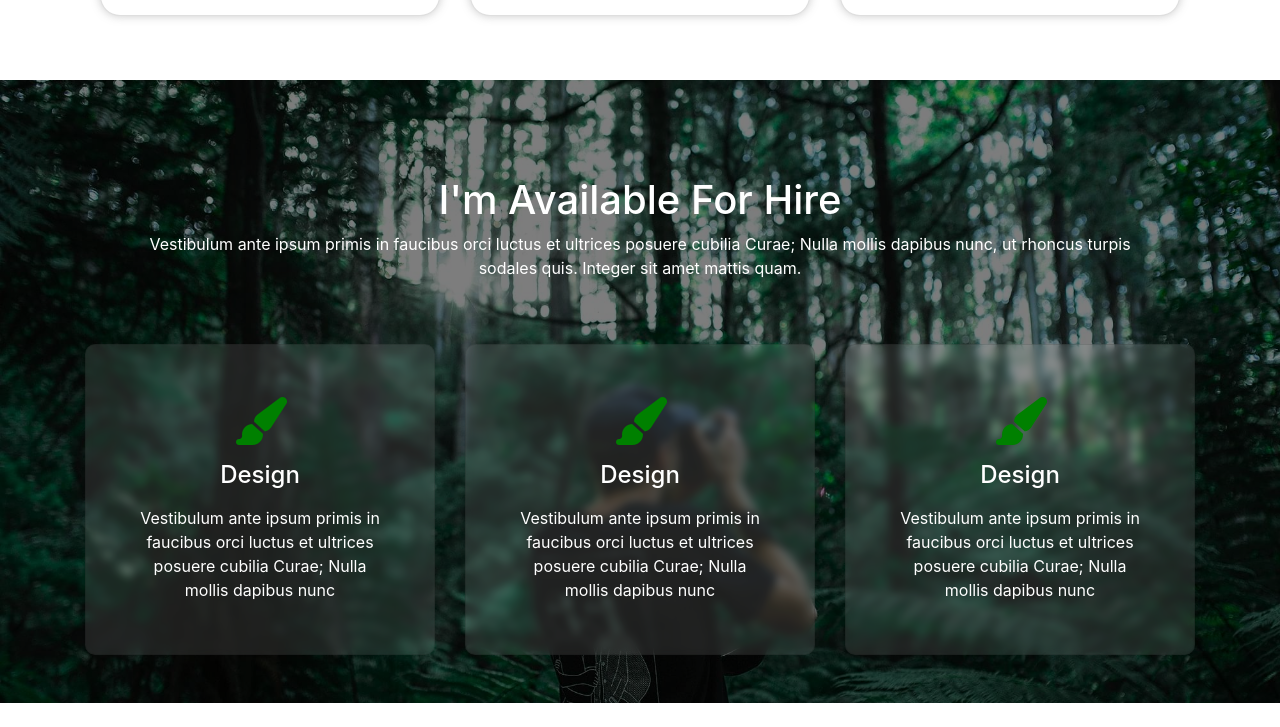
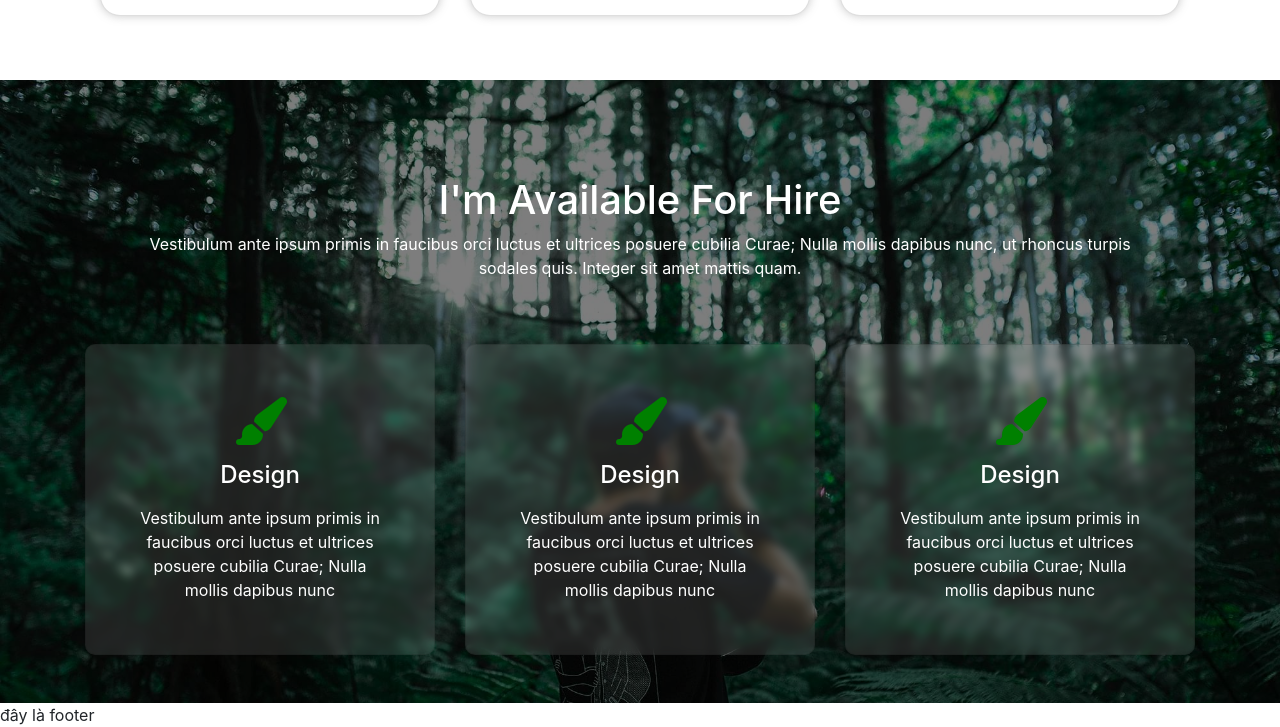
Before and after one commit to lololomon/portfolio, a plain HTML site: page Index.html in a window 1280 px wide. Shown: the part 2009-2736 px from the top of the page. Before the commit the page ends 2712 px from the top, so only its background shows below. Drawn offline with nearby package versions, Linux system fonts and the light colour scheme.

Commit message:
footer by VinhLoc

```diff
--- a/Index.html
+++ b/Index.html
@@ -306,6 +306,7 @@
             </div>
         </div>
     </section>
+    <footer> đây là footer</footer>
 
     <!-- Optional JavaScript -->
     <!-- jQuery first, then Popper.js, then Bootstrap JS -->
```
